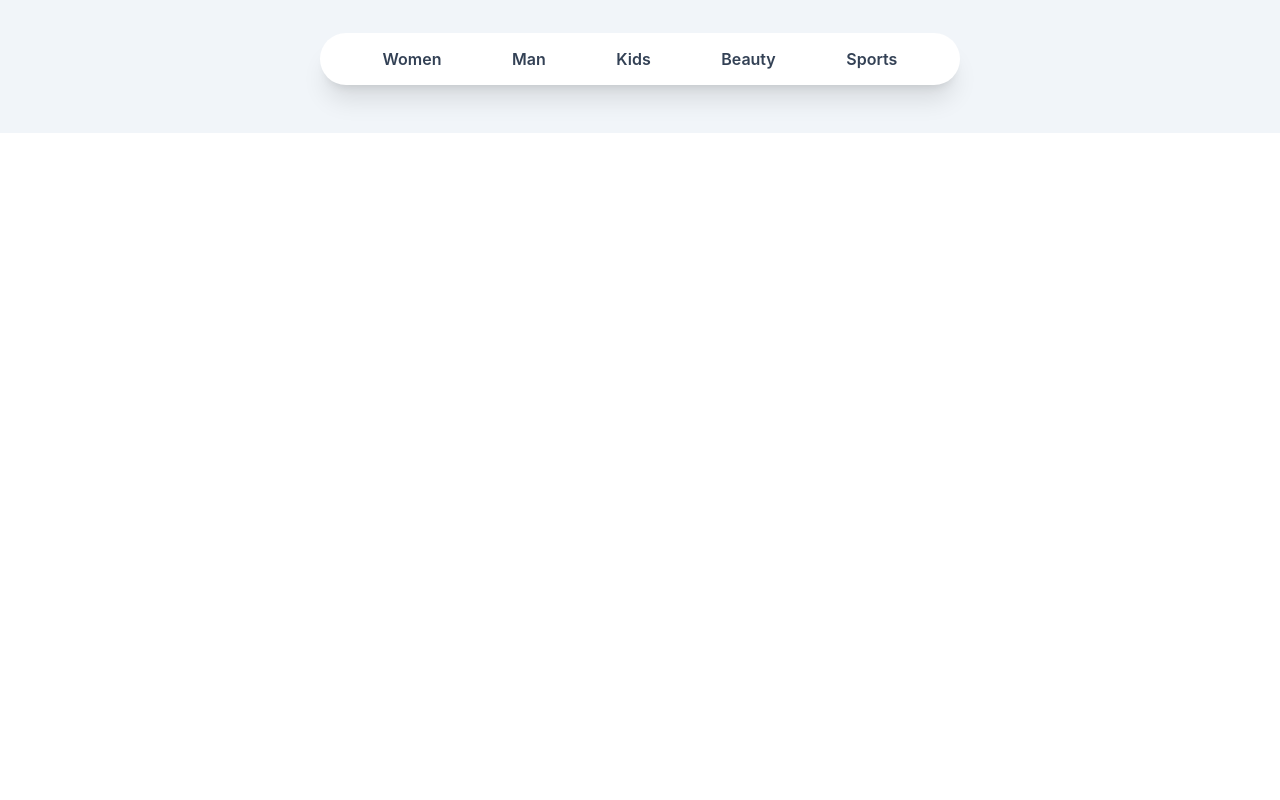
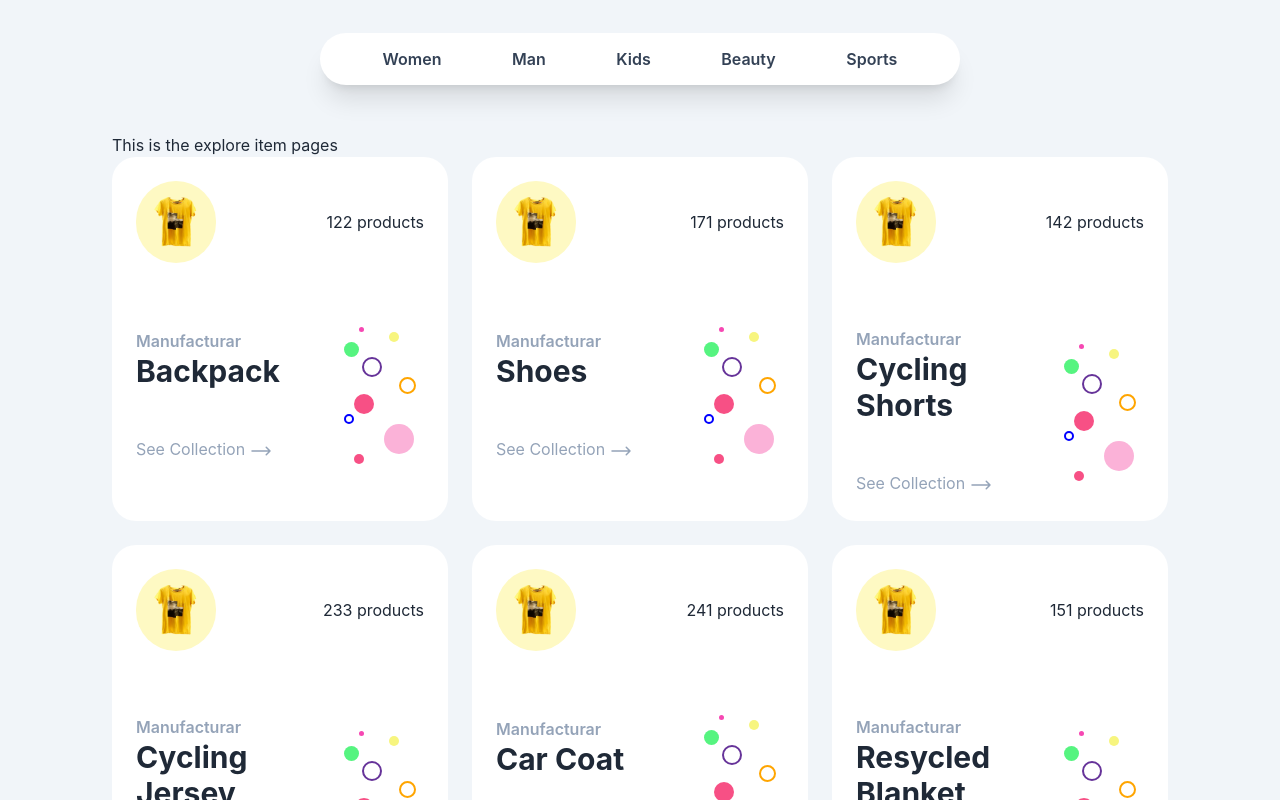
Before and after one commit to yaminhossen/summer-zone, a React (Create React App) app: page / in a window 1280 px wide. Shown: the part 2080-2880 px from the top of the page. Before the commit the page ends 2261 px from the top, so only its background shows below. Built offline with nearby package versions, Linux system fonts and the light colour scheme.

Commit message:
explor page css added

```diff
--- /dev/null
+++ b/src/components/Pages/Home/ExploreItem.js
@@ -0,0 +1,36 @@
+import React from 'react';
+import './Exploring.css'
+const ExploreItem = ({ item }) => {
+    const { img, name, quality, quant } = item;
+    return (
+        <div className='bg-white rounded-3xl'>
+            <div className='flex m-6 justify-between items-center mb-16'>
+                <div className='w-20 p-4 bg-yellow-100  rounded-full'><img src={img} alt="" /></div>
+                <p>{quant} products</p>
+            </div>
+            <div className='flex justify-between items-center mx-6 mb-6'>
+                <div>
+                    <h2 className='font-semibold text-slate-400'>{quality}</h2>
+                    <h2 className='text-3xl font-bold mb-12'>{name}</h2>
+                    <p className=' bg-white text-slate-400 border-none hover:cursor-pointer hover:text-yellow-400 hover:font-bold  inline '>See Collection<svg xmlns="http://www.w3.org/2000/svg" fill="none" viewBox="0 0 24 24" strokeWidth={1.5} stroke="currentColor" className="w-6 h-6 ml-1 inline">
+                        <path strokeLinecap="round" strokeLinejoin="round" d="M17.25 8.25L21 12m0 0l-3.75 3.75M21 12H3" />
+                    </svg>
+                    </p>
+                </div>
+                <div>
+                    <div className='dot'></div>
+                    <div className='dot1'></div>
+                    <div className='dot2'></div>
+                    <div className='dot3'></div>
+                    <div className='dot4'></div>
+                    <div className='dot5'></div>
+                    <div className='dot6'></div>
+                    <div className='dot7'></div>
+                    <div className='dot8'></div>
+                </div>
+            </div>
+        </div>
+    );
+};
+
+export default ExploreItem;
--- /dev/null
+++ b/src/components/Pages/Home/ExploreItems.js
@@ -0,0 +1,28 @@
+import React from 'react';
+
+import backpack from '../../../images/discover/yellow shirt.png'
+import ExploreItem from './ExploreItem';
+const exploreItems = [
+    { quant: 122, quality: 'Manufacturar', name: 'Backpack', img: backpack, id: 1 },
+    { quant: 171, quality: 'Manufacturar', name: 'Shoes', img: backpack, id: 2 },
+    { quant: 142, quality: 'Manufacturar', name: 'Cycling Shorts', img: backpack, id: 3 },
+    { quant: 233, quality: 'Manufacturar', name: 'Cycling Jersey', img: backpack, id: 4 },
+    { quant: 241, quality: 'Manufacturar', name: 'Car Coat', img: backpack, id: 5 },
+    { quant: 151, quality: 'Manufacturar', name: 'Resycled Blanket', img: backpack, id: 6 },
+
+]
+const ExploreItems = () => {
+    return (
+        <div className='mt-12 mx-28'>
+            <h3>This is the explore item pages</h3>
+            <div className='grid grid-cols-3 gap-6'>
+                {exploreItems.map(item => <ExploreItem
+                    key={item.id}
+                    item={item}
+                ></ExploreItem>)}
+            </div>
+        </div>
+    );
+};
+
+export default ExploreItems;
--- a/src/components/Pages/Home/Exploring.css
+++ b/src/components/Pages/Home/Exploring.css
@@ -15,3 +15,82 @@
     color: white;
     cursor: pointer;
 }
+
+.dot {
+    width: 5px;
+    height: 5px;
+    margin-left: 15px;
+    background-color: rgb(246, 72, 179);
+
+    border-radius: 50%;
+}
+
+.dot1 {
+    width: 10px;
+    height: 10px;
+    margin-left: 45px;
+    background-color: rgb(247, 245, 127);
+
+    border-radius: 50%;
+}
+
+.dot2 {
+    width: 15px;
+    height: 15px;
+    margin-right: 65px;
+    background-color: rgb(86, 244, 128);
+
+    border-radius: 50%;
+}
+
+.dot3 {
+    width: 20px;
+    height: 20px;
+    margin-left: 18px;
+    border: 2px solid rebeccapurple;
+    border-radius: 50%;
+}
+
+.dot4 {
+    width: 17px;
+    height: 17px;
+    margin-left: 55px;
+    border: 2px solid orange;
+    border-radius: 50%;
+}
+
+.dot5 {
+    width: 20px;
+    height: 20px;
+    margin-left: 10px;
+    background-color: rgb(247, 80, 133);
+
+    border-radius: 50%;
+}
+
+.dot6 {
+    width: 10px;
+    height: 10px;
+    margin-left: 0px;
+    border: 2px solid blue;
+    border-radius: 50%;
+}
+
+.dot7 {
+    width: 30px;
+    height: 30px;
+    margin-left: 40px;
+    /* background: linear-gradient(rgb(242, 0, 255), rgba(255, 115, 0, 0.6)); */
+    background-color: rgba(247, 80, 166, 0.441);
+
+    border-radius: 50%;
+}
+
+.dot8 {
+    width: 10px;
+    height: 10px;
+    margin-left: 10px;
+    background-color: rgb(247, 80, 133);
+
+    border-radius: 50%;
+}
--- a/src/components/Pages/Home/Exploring.js
+++ b/src/components/Pages/Home/Exploring.js
@@ -1,4 +1,5 @@
 import React from 'react';
+import ExploreItems from './ExploreItems';
 import './Exploring.css'
 
 const Exploring = () => {
@@ -13,6 +14,7 @@ const Exploring = () => {
                 <p id='wmkbs'>Beauty</p>
                 <p id='wmkbs'>Sports</p>
             </div>
+            <ExploreItems></ExploreItems>
         </div>
     );
 };
```
